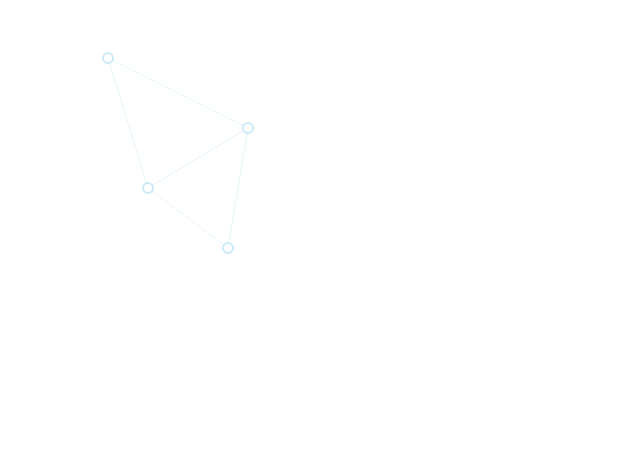
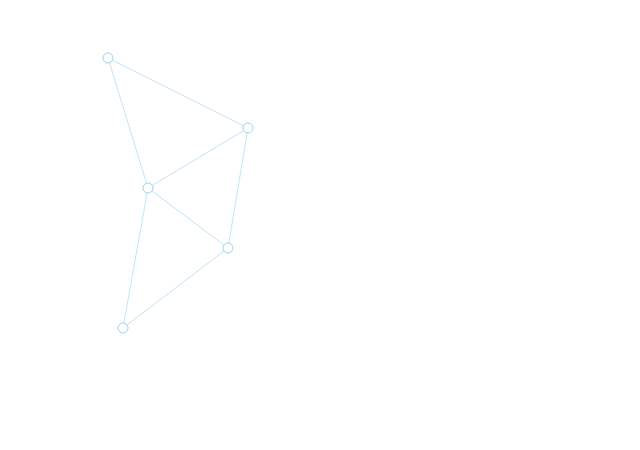
Before and after one commit to spalt08/nodeGraph.js, a plain HTML site: page index.html in a window 1280 px wide. Shown: the top 450 px of the page, 0-640 px from the left. Drawn offline with Linux system fonts and the light colour scheme.

Commit message:
Release 0.1
Added basic physics and animation core

```diff
--- a/index.html
+++ b/index.html
@@ -7,14 +7,54 @@
 	<body>
 
 		<div id="graph_example"></div>
+		<div id="graph_example2"></div>
 
 		<script type="text/javascript">
 			var graphStyle = new nodeGraph.Style();
-				graphStyle.set( { });
 
 			var graph = new nodeGraph.Graph();
 				graph.setRender( new nodeGraph.SVGRenderer("graph_example") );
+
 				graph.addAnimation("hoverAnimation");
+				graph.enableStretchPhysics();
+
+				graph.style = graphStyle;
+
+				graph.fromJSON({
+					width: 1000,
+					height: 400,
+
+					nodes: [
+						{x: 100, y: 50},
+						{x: 240, y: 120},
+						{x: 140, y: 180},
+						{x: 220, y: 240},
+						{x: 115, y: 320}
+					],
+
+					edges: [
+						{n1: 0, n2: 1},
+						{n1: 1, n2: 2},
+						{n1: 2, n2: 0},
+						{n1: 3, n2: 2},
+						{n1: 3, n2: 1},
+						{n1: 3, n2: 4},
+						{n1: 2, n2: 4}
+					]
+				});
+
+				graph.render();
+
+
+			var graph = new nodeGraph.Graph();
+				graph.setRender( new nodeGraph.SVGRenderer("graph_example2") );
+
+				//graph.addAnimation("hoverAnimation");
+				graph.enableStretchPhysics();
+
+				graph.stretchPhysics.edgeStretchForce = 1;
+				graph.stretchPhysics.originalPositionForce = 0.2;
+ 				graph.stretchPhysics.dragForce = 0.1;
 
 				graph.style = graphStyle;
 
@@ -25,18 +65,16 @@
 					nodes: [
 						{x: 100, y: 50},
 						{x: 240, y: 120},
-						{x: 140, y: 180},
-						{x: 220, y: 240}
+						{x: 140, y: 180}
 					],
 
 					edges: [
 						{n1: 0, n2: 1},
 						{n1: 1, n2: 2},
-						{n1: 2, n2: 0},
-						{n1: 3, n2: 2},
-						{n1: 3, n2: 1}
+						{n1: 2, n2: 0}
 					]
 				});
+
 				graph.render();
 		</script>
 	</body>
--- a/src/nodeGraph.js
+++ b/src/nodeGraph.js
@@ -18,14 +18,15 @@ nodeGraph.Style = function() {
 
 	this.options = {
 		nodeRadius: 5,
-		nodeHoverRadius: 8,
-		nodeHoverDistance: 20,
+		nodeHoverRadius: 10,
+		nodeHoverDistance: 50,
+		nodeHoverPhysicsDistance: 100,
 		nodeHoverAnimationTime: 0.2,
-		nodeStrokeColor: "rgba(131, 202, 233, 0.4)",
-		nodeHoveredStrokeColor: "rgba(131, 202, 233, 0.7)",
-		nodeStrokeWidth: 2,
+		nodeStrokeColor: "rgba(131, 202, 233, 0.8)",
+		nodeHoveredStrokeColor: "rgba(131, 202, 233, 1)",
+		nodeStrokeWidth: 1,
 		nodeFillColor: "#ffffff",
-		edgeColor: "rgba(131, 202, 233, 0.2)",
+		edgeColor: "rgba(131, 202, 233, 0.5)",
 		edgeWidth: 1
 	};
 	this.property = function(name, value) {
@@ -63,13 +64,21 @@ nodeGraph.Graph = function(elementID) {
 
 	this.addAnimation = function( name ){
 		this.animationsList.push(name);
+		this.startAnimation();
+	}
 
+	this.startAnimation = function(){
 		if(!this.animation) {
 			this.domElement = this.renderer.draw.parent;
 			this.cursor = new nodeGraph.Cursor(this);
 			this.timer = new nodeGraph.Timer(this);
 			this.animation = new nodeGraph.Animation(this);
 		}
+	}
+
+	this.enableStretchPhysics = function() {
+		this.stretchPhysics = new nodeGraph.stretchPhysics();
+		this.startAnimation();
 	}
 
 	this.size = function(w, h){
@@ -111,6 +120,13 @@ nodeGraph.Graph = function(elementID) {
 			this.callbacks[name](parameter);
 	}
 
+	this.redraw = function() {
+		for(var i in this.nodes)
+			this.nodes[i].redraw();
+		for(var i in this.edges)
+			this.edges[i].redraw();
+	}
+
 	this.render = function() {
 		this.redraw();
 	}
@@ -123,12 +139,17 @@ nodeGraph.Vector = function(x, y) {
 	this.scale 	= function(scaleFactor) { this.x *= scaleFactor; this.y *= scaleFactor; }
 	this.plus 	= function(vector) { return new nodeGraph.Vector( this.x + vector.x, this.y + vector.y ); }
 	this.minus 	= function(vector) { return new nodeGraph.Vector( this.x - vector.x, this.y - vector.y ); }
+	this.add 	= function(vector) { this.x += vector.x; this.y += vector.y; }
 
 	this.distanceTo = function(vector) {
 		var dx = this.x - vector.x;
 		var dy = this.y - vector.y;
 
 		return Math.sqrt(dx*dx + dy*dy);
+	}
+
+	this.length = function() {
+		return Math.sqrt(this.x*this.x + this.y*this.y);
 	}
 };
 
@@ -138,6 +159,7 @@ nodeGraph.Node = function(x, y, draw, style) {
 	this.radius = style.options.nodeRadius;
 	this.style = style;
 
+	this.isAttachedToCursor = false;
 	this.isHovered = false;
 
 	var set = draw.set();
@@ -150,6 +172,13 @@ nodeGraph.Node = function(x, y, draw, style) {
 
 	set.add(nodeElement);
 	set.center(this.position.x, this.position.y);
+
+	this.attachToCursor = function() {
+		this.isAttachedToCursor = true;
+	}
+	this.detachFromCursor = function() {
+		this.isAttachedToCursor = false;
+	}
 
 	this.redraw = function() {
 		set.center(this.position.x, this.position.y);
@@ -166,6 +195,7 @@ nodeGraph.Node = function(x, y, draw, style) {
 nodeGraph.Edge = function(node1, node2, draw, style) {
 	this.node1 = node1;
 	this.node2 = node2;
+	this.originalLength = this.node1.original.distanceTo(this.node2.original);
 
 	var edgeElement = draw.line(this.node1.position.x, this.node1.position.y, this.node2.position.x, this.node2.position.y);
 		edgeElement.stroke({ width: style.options.edgeWidth, color: style.options.edgeColor });
@@ -178,6 +208,10 @@ nodeGraph.Edge = function(node1, node2, draw, style) {
 			y2: this.node2.position.y
 		});
 	}
+
+	this.length = function() {
+    	return this.node1.position.distanceTo(this.node2.position);
+  	};
 }
 
 nodeGraph.Cursor = function(graph){
@@ -200,9 +234,12 @@ nodeGraph.Cursor = function(graph){
 
 	this.element.addEventListener("mouseenter", function(event) {
 		self.graph.callback("graphMouseEnter");
+		self.mousePresent = true;
 	});
 	this.element.addEventListener("mouseleave", function(event) {
 		self.graph.callback("graphMouseLeave");
+		self.mousePresent = false;
+		self.mouseDown = false;
 	});
 	this.element.addEventListener("mousedown", function(event) {
 		self.mouseDown = true;
@@ -254,8 +291,8 @@ nodeGraph.Timer = function(graph) {
 	}
 
 	this.stop = function() {
-		isRunning = false;
-		clearTimeout(timerID);
+		//isRunning = false;
+		//clearTimeout(timerID);
 	}
 
 	if(this.autoStart)
@@ -266,18 +303,11 @@ nodeGraph.Animation = function(graph) {
 	this.graph = graph;
 
 	this.defaultAnimations = {
-		hoverAnimation: function(graph) {
-			for(var i in graph.nodes) {
-				var cursor = graph.cursor;
-				var node = graph.nodes[i];
-
-				var distance = node.position.distanceTo(cursor.position);
-
+		hoverAnimation: function(node, cursor, distance, graph) {
 			if(distance < node.style.options.nodeHoverDistance){
 				if(node.radius < node.style.options.nodeHoverRadius) {
 					node.radius += (node.style.options.nodeHoverRadius - node.style.options.nodeRadius) / (graph.timer.fps * node.style.options.nodeHoverAnimationTime);
 					node.isHovered = true;
-						node.redraw();
 
 					graph.callback("nodeMouseOver", node);
 				}
@@ -285,22 +315,93 @@ nodeGraph.Animation = function(graph) {
 				if(node.radius > node.style.options.nodeRadius) {
 					node.radius -= (node.style.options.nodeHoverRadius - node.style.options.nodeRadius) / (graph.timer.fps * node.style.options.nodeHoverAnimationTime);
 					node.isHovered = false;
-						node.redraw();
 
 					graph.callback("nodeMouseOut", node);
-					}
 				}
 			}
 		}
 	};
 
 	this.tween = function() {
+		for(var i in graph.nodes) {
+			var cursor = graph.cursor;
+			var node = graph.nodes[i];
+			var distance = node.position.distanceTo(cursor.position);
+
 			for(var i in this.graph.animationsList) {
 				var animationName = this.graph.animationsList[i];
 				if(this.defaultAnimations[animationName])
-				this.defaultAnimations[animationName](this.graph);
+					this.defaultAnimations[animationName](node, cursor, distance, graph);
 			}
 
+			if(graph.stretchPhysics) {
+				graph.stretchPhysics.applyCursorForce(node, cursor, distance);
+				graph.stretchPhysics.applyOriginalForce(node);
+			}
+		}
+
+		for(var i in graph.edges) {
+			var edge = graph.edges[i];
+
+			if(graph.stretchPhysics) {
+				graph.stretchPhysics.applyEdgeStretchForce(edge);
+			}
+		}
+
+		this.graph.redraw();
+	}
+}
+
+nodeGraph.stretchPhysics = function() {
+	var self = this;
+
+	this.hoverForce = 0.02;
+	this.originalPositionForce = 0.1;
+	this.edgeStretchForce = 0.2;
+ 	this.dragForce = 0.4;
+
+	this.applyCursorForce = function(node, cursor, distance) {
+		if(cursor.mousePresent){
+		    var differnce = cursor.position.minus(node.position);
+
+			if(cursor.mouseDown) {
+				if(node.isAttachedToCursor) {
+					differnce.scale(this.dragForce);
+          			node.position.add(differnce);
+				} else if(distance < node.style.options.nodeHoverPhysicsDistance) {
+		          	differnce.scale(self.hoverForce);
+		          	node.position.add(differnce);
+		        }
+			} else {
+				if(distance < node.style.options.nodeHoverDistance) {
+					node.attachToCursor();
+				} else {
+					node.detachFromCursor();
+				}
+
+		        if(distance < node.style.options.nodeHoverPhysicsDistance) {
+		          	differnce.scale(self.hoverForce);
+		          	node.position.add(differnce);
+		        }
+			}
+		}
+	}
+
+	this.applyOriginalForce = function(node) {
+		var differnce = node.original.minus(node.position);
+    	differnce.scale(this.originalPositionForce);
+   		node.position.add(differnce);
+	}
+
+	this.applyEdgeStretchForce = function(edge) {
+		var force = edge.node1.position.minus(edge.node2.position);
+	    var length = edge.length();
+	    var stretch = length - edge.originalLength;
+
+	    force.scale( this.edgeStretchForce * stretch / length);
+	    edge.node2.position.add(force);
+	    force.scale(-1);
+	    edge.node1.position.add(force);
 	}
 }
 
```
Lines whose indentation alone changed are shown as unchanged.
